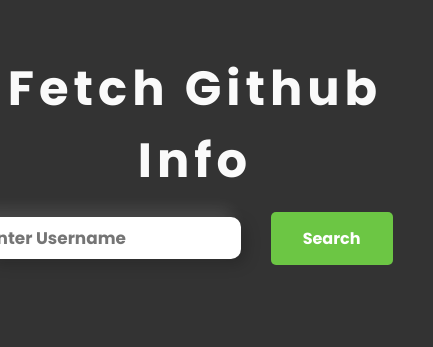
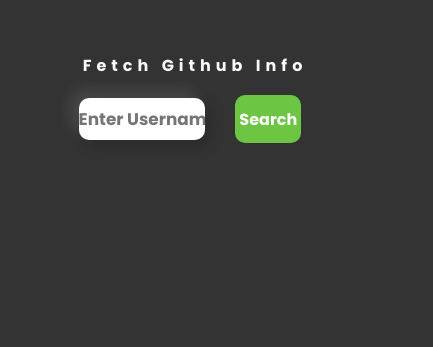
Before and after one commit to Om-Priyansh/GitFetch, a plain HTML site: page index.html in a window 390 px wide. Shown: the whole page, 433 px wide, since content can reach past the window. Drawn offline with Linux system fonts and the light colour scheme.

Commit message:
third commit

```diff
--- a/style.css
+++ b/style.css
@@ -82,16 +82,17 @@
     background-color: #6cc644; /* Green */
     border: none;
     color: white;
-    padding: 15px 32px;
+    padding: 3vh 2vh;
+
     text-align: center;
     text-decoration: none;
 
-    font-size: 4vh;
+    /* font-size: 1.5em; */
 
     cursor: pointer;
 
 
-    border-radius: 5px;
+    border-radius: 10px;
 
 }
 .searchButton:hover {
@@ -121,17 +122,16 @@
         margin: 10px 10px;
     }
     .input{
-        width: 30vh;
+        width: 15vh;
         height: 5vh;
         font-size: 2vh;
     }
     .searchButton{
-        /* width: 30vh; */
-        /* height: 5vh; */
-        font-size: 1em;
+        padding: 1.5vh 0.5vh;
+        /* font-size: 1em; */
     }
     .text-container{
-        font-size: 1.5em;
+        font-size: 0.5em;
 
     }
     .subtitle{
```
